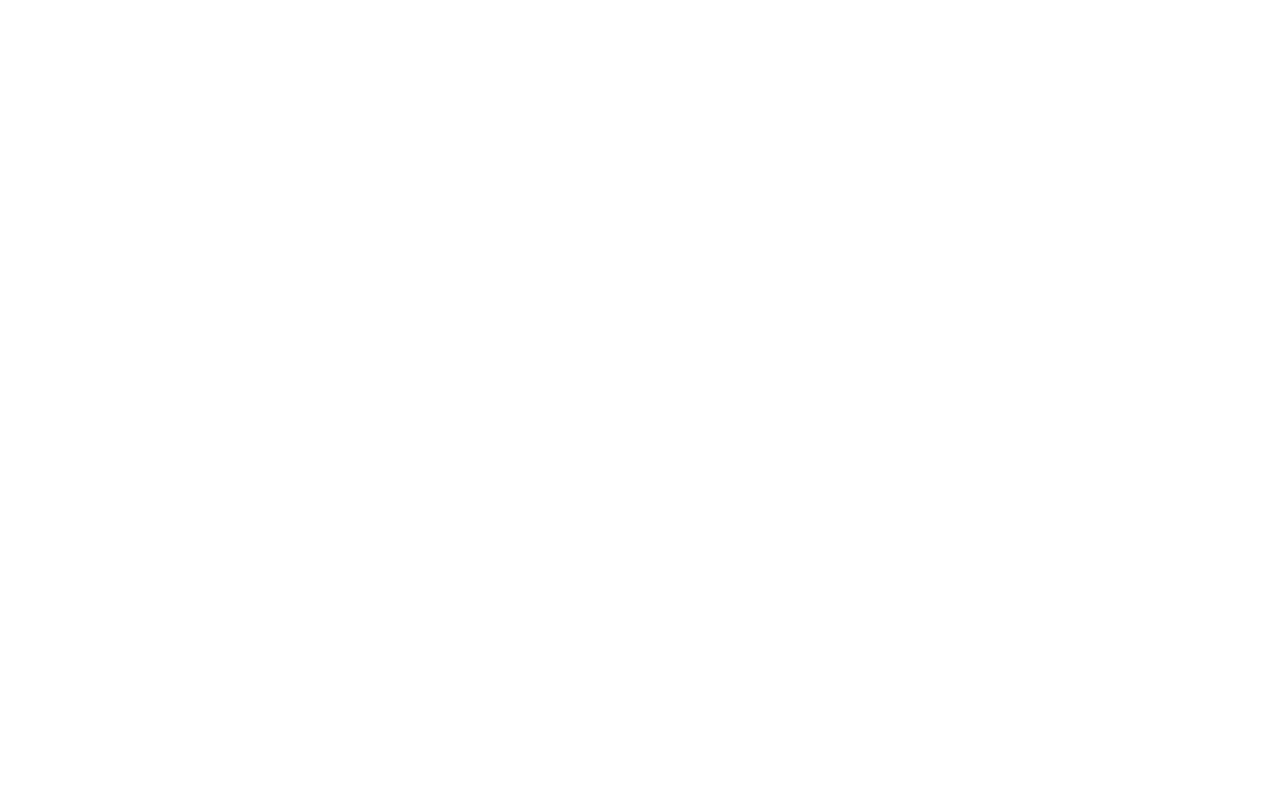
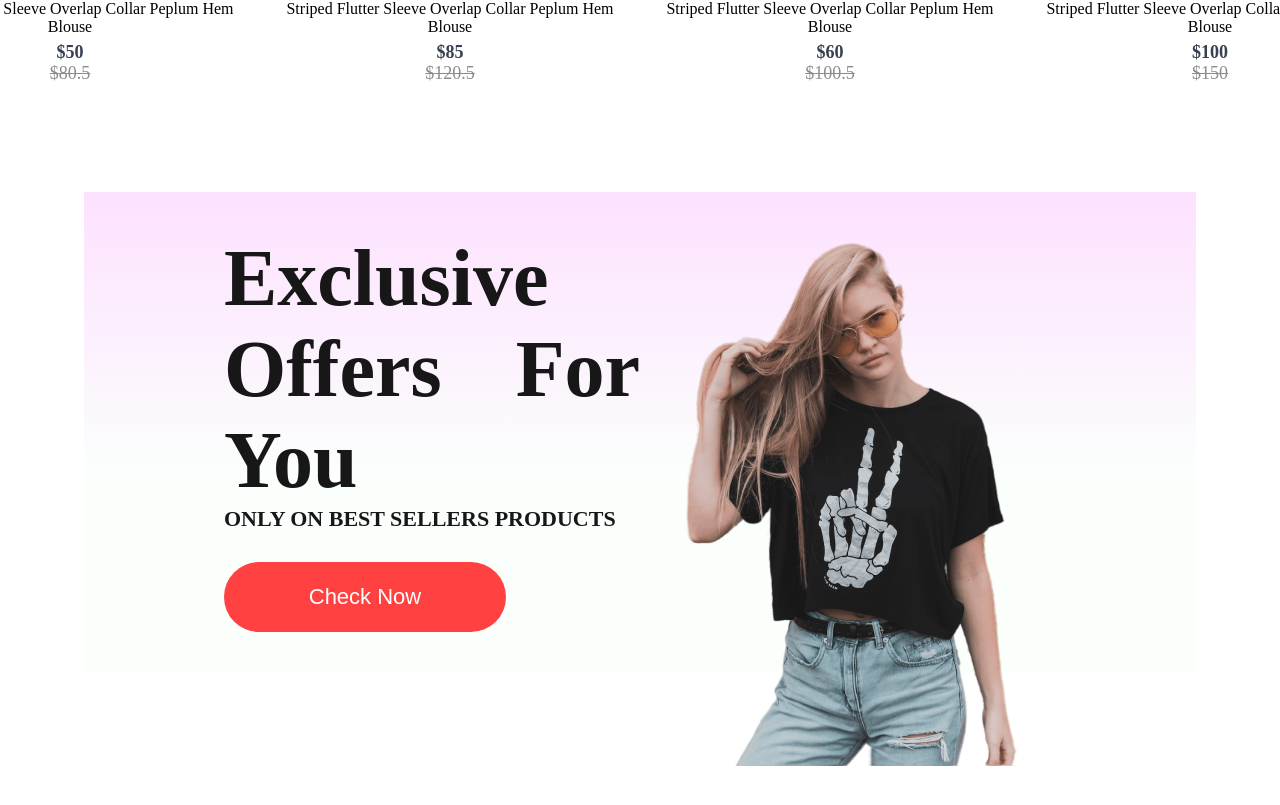
Before and after one commit to Rushalee-das/shop, a React (Create React App) app in the folder frontend/: page / in a window 1280 px wide. Shown: the part 1555-2360 px from the top of the page. Before the commit the page ends 1617 px from the top, so only its background shows below. Built offline with nearby package versions, Linux system fonts and the light colour scheme; the HTML template or start-up script is replaced by a standard one.

Commit message:
offer page completed

```diff
--- /dev/null
+++ b/frontend/src/components/Offers/Offers.css
@@ -0,0 +1,49 @@
+.offers{
+    margin-top: 20px;
+    margin: auto;
+    width: 65%;
+    height: 60vh;
+    display: flex;
+    padding: 0px 140px;
+    margin-bottom: 150px;
+    text-align: justify;
+    background: linear-gradient(180deg, #fde1ff 0%,#e1ffea22 60%);
+}
+.offers-left{
+    flex: 1;
+    display: flex;
+    flex-direction: column;
+    justify-content: center;
+}
+.offers-left h1{
+    color: #171717;
+    font-size: 80px;
+    font-weight: 600;
+}
+.offers-left p{
+    color: #171717;
+    font-size: 22px;
+    font-weight: 600;
+}
+.offers-left button{
+    width: 282px;
+    height: 70px;
+    border-radius: 35px;
+    background: #ff4141;
+    border: none;
+    color: #fff;
+    font-size: 22px;
+    font-weight: 500;
+    margin-top: 30px;
+    cursor: pointer;
+}
+.offers-right{
+    flex: 1;
+    display: flex;
+    align-items: center;
+    justify-content: flex-end;
+    padding-top: 50px;
+}
+.offers-right img{
+    margin-top: 70px;
+}
--- /dev/null
+++ b/frontend/src/components/Offers/Offers.jsx
@@ -0,0 +1,21 @@
+import React from 'react'
+import './Offers.css'
+import exclusive_image from '../Assets/exclusive_image.png'
+
+const Offers = () => {
+  return (
+    <div className='offers'>
+        <div className="offers-left">
+            <h1>Exclusive</h1>
+            <h1>Offers For You</h1>
+            <p>ONLY ON BEST SELLERS PRODUCTS</p>
+            <button>Check Now</button>
+        </div>
+        <div className="offers-right">
+            <img src={exclusive_image} alt="" />
+        </div>
+    </div>
+  )
+}
+
+export default Offers
--- a/frontend/src/components/Popular/Popular.css
+++ b/frontend/src/components/Popular/Popular.css
@@ -4,6 +4,8 @@
     align-items: center;
     gap: 10px;
     height: 90vh;
+    margin-top: 50px;
+    padding: 40px;
 }
 .popular h1{
     color: #171717;
--- a/frontend/src/pages/Shop.jsx
+++ b/frontend/src/pages/Shop.jsx
@@ -1,12 +1,14 @@
 import React from 'react'
 import Hero from '../components/Hero/Hero'
 import Popular from '../components/Popular/Popular'
+import Offers from '../components/Offers/Offers'
 
 const Shop = () => {
   return (
     <div>
       <Hero/>
       <Popular/>
+      <Offers/>
     </div>
   )
 }
```
